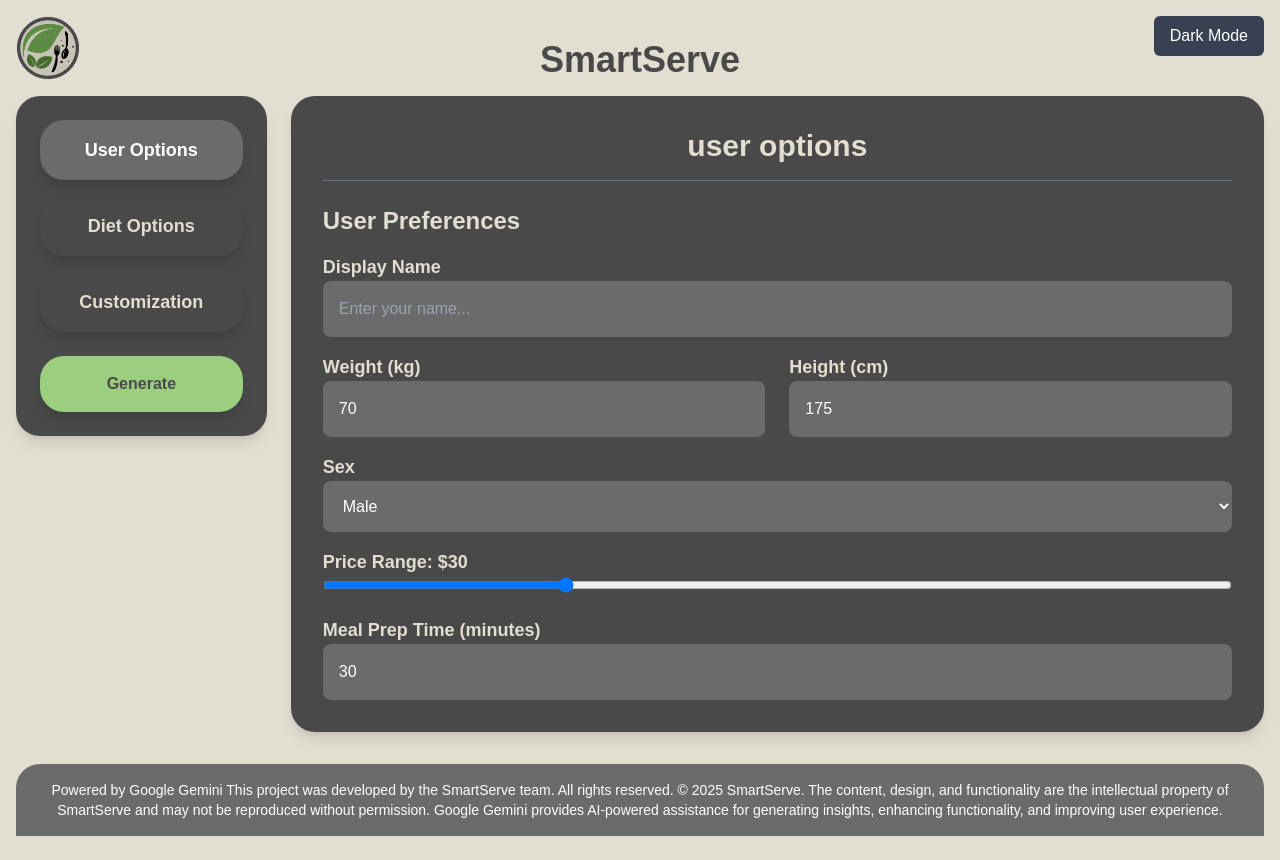
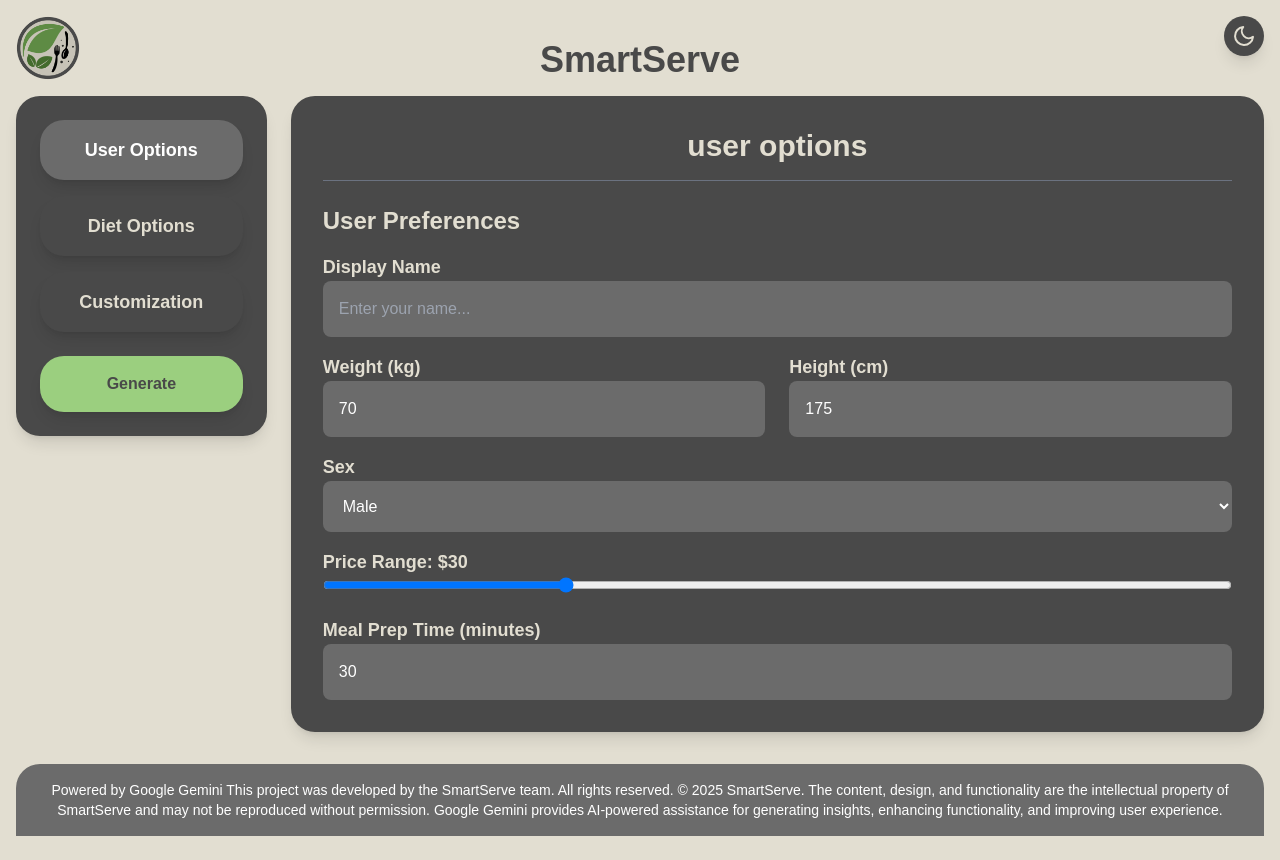
Before and after one commit to jinkim477/seng401-group-project-team-11, a Next.js app in the folder smartserve-frontend/: page /dashboard in a window 1280 px wide. Built offline with nearby package versions, Linux system fonts and the light colour scheme.

Commit message:
added svg icon for theme toggle

```diff
--- a/smartserve-frontend/app/components/ThemeToggle.tsx
+++ b/smartserve-frontend/app/components/ThemeToggle.tsx
@@ -20,10 +20,42 @@
 
   return (
     <button
-      className="absolute top-4 right-4 px-4 py-2 bg-gray-700 text-white rounded-md"
+      className="absolute top-4 right-4 p-2 bg-dark dark:bg-primary rounded-full shadow-lg transition-transform transform hover:scale-110"
       onClick={() => setTheme(theme === "dark" ? "light" : "dark")}
+      aria-label="Toggle theme"
     >
-      {theme === "dark" ? "Light Mode" : "Dark Mode"}
+      {theme === "dark" ? (
+        // Sun Icon for Light Mode
+        <svg
+          xmlns="http://www.w3.org/2000/svg"
+          width="24"
+          height="24"
+          viewBox="0 0 24 24"
+          fill="none"
+          stroke="#494949"// Gold color for sun
+          strokeWidth="2"
+          strokeLinecap="round"
+          strokeLinejoin="round"
+        >
+          <circle cx="12" cy="12" r="5" />
+          <path d="M12 1v2M12 21v2M4.2 4.2l1.4 1.4M18.4 18.4l1.4 1.4M1 12h2M21 12h2M4.2 19.8l1.4-1.4M18.4 5.6l1.4-1.4" />
+        </svg>
+      ) : (
+        // Moon Icon for Dark Mode
+        <svg
+          xmlns="http://www.w3.org/2000/svg"
+          width="24"
+          height="24"
+          viewBox="0 0 24 24"
+          fill="none"
+          stroke="#E2DED1" // Black for moon
+          strokeWidth="2"
+          strokeLinecap="round"
+          strokeLinejoin="round"
+        >
+          <path d="M21 12.79A9 9 0 1111.21 3 7 7 0 0021 12.79z" />
+        </svg>
+      )}
     </button>
   );
 }
```
